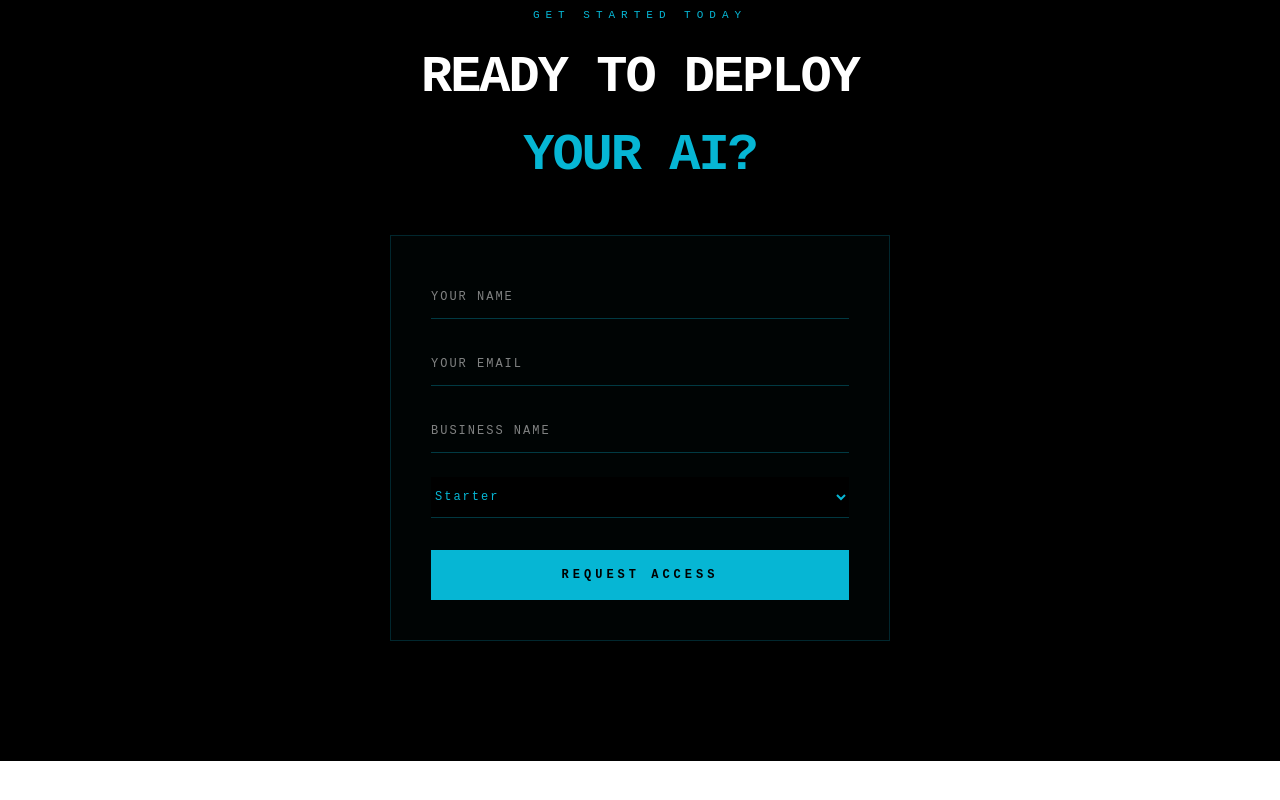
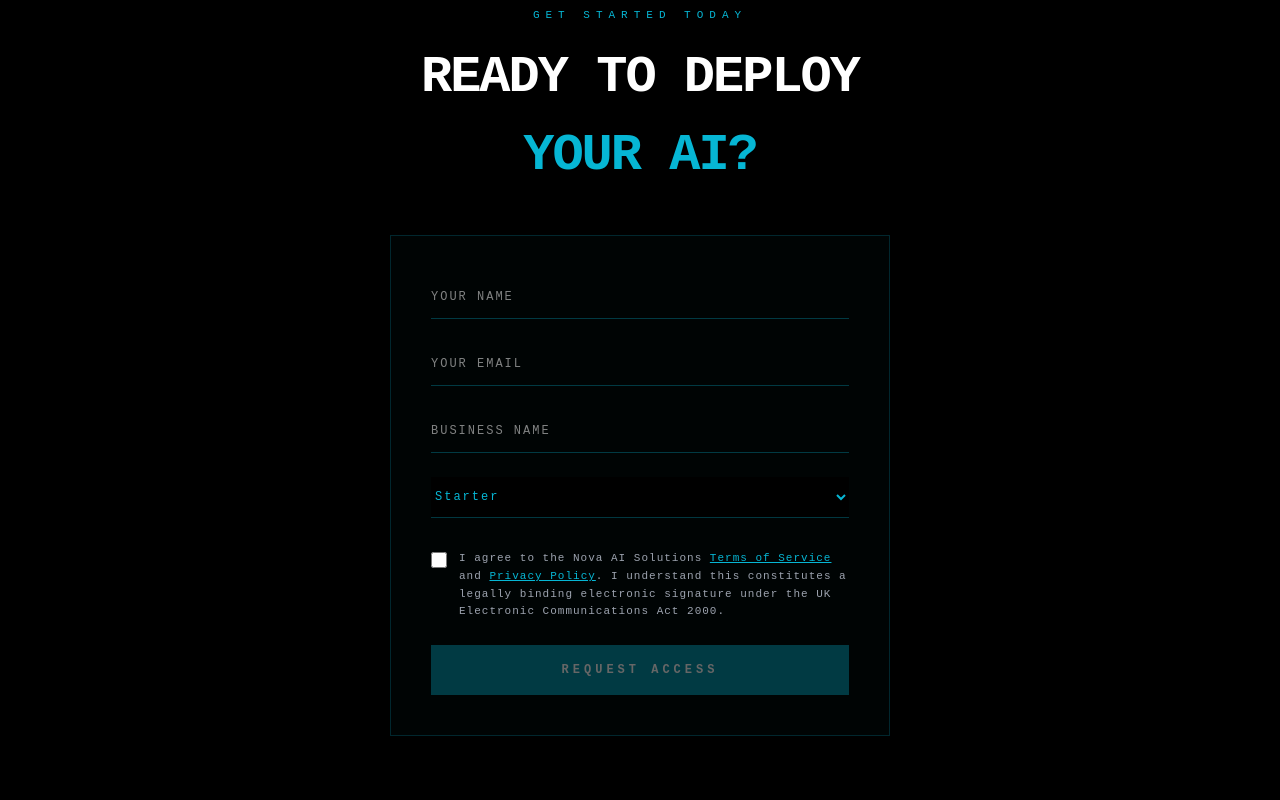
Before and after one commit to davehancock1999-lgtm/nova-ai-solutions, a Next.js app: page / in a window 1280 px wide. Shown: the part 2620-3420 px from the top of the page. Before the commit the page ends 3381 px from the top, so only its background shows below. Built offline with nearby package versions, Linux system fonts and the light colour scheme.

Commit message:
Add terms agreement and digital signature

```diff
--- a/app/LeadCapture.tsx
+++ b/app/LeadCapture.tsx
@@ -6,10 +6,15 @@ export default function LeadCapture() {
   const [email, setEmail] = useState('');
   const [business, setBusiness] = useState('');
   const [plan, setPlan] = useState('Starter');
+  const [agreed, setAgreed] = useState(false);
   const [status, setStatus] = useState('idle');
   const [errorMsg, setErrorMsg] = useState('');
 
   const submit = async () => {
+    if (!agreed) {
+      setErrorMsg('You must agree to the Terms of Service to continue.');
+      return;
+    }
     setStatus('sending');
     setErrorMsg('');
     try {
@@ -18,6 +23,8 @@ export default function LeadCapture() {
         email: String(email).trim(),
         business: String(business).trim(),
         plan: String(plan).trim(),
+        agreedToTerms: true,
+        agreedAt: new Date().toISOString(),
       });
       const res = await fetch('/api/lead', {
         method: 'POST',
@@ -89,14 +96,33 @@ export default function LeadCapture() {
             <option>Pro</option>
             <option>Agency</option>
           </select>
+
+          <div style={{ display: "flex", alignItems: "flex-start", gap: "12px", marginBottom: "24px" }}>
+            <input
+              type="checkbox"
+              id="terms"
+              checked={agreed}
+              onChange={e => setAgreed(e.target.checked)}
+              style={{ marginTop: "2px", accentColor: "#06b6d4", cursor: "pointer", width: "16px", height: "16px", flexShrink: 0 }}
+            />
+            <label htmlFor="terms" style={{ color: "#9ca3af", fontSize: "11px", letterSpacing: "1px", lineHeight: "1.6", cursor: "pointer" }}>
+              I agree to the Nova AI Solutions{" "}
+              <span style={{ color: "#06b6d4", textDecoration: "underline", cursor: "pointer" }}>Terms of Service</span>
+              {" "}and{" "}
+              <span style={{ color: "#06b6d4", textDecoration: "underline", cursor: "pointer" }}>Privacy Policy</span>
+              . I understand this constitutes a legally binding electronic signature under the UK Electronic Communications Act 2000.
+            </label>
+          </div>
+
           <button
             type="button"
             onClick={submit}
             disabled={status === 'sending'}
-            style={{ width: "100%", padding: "16px", background: "#06b6d4", border: "none", color: "#000", fontSize: "12px", fontWeight: "900", letterSpacing: "4px", cursor: "pointer", fontFamily: "'Courier New', monospace" }}
+            style={{ width: "100%", padding: "16px", background: agreed ? "#06b6d4" : "rgba(6,182,212,0.3)", border: "none", color: agreed ? "#000" : "#666", fontSize: "12px", fontWeight: "900", letterSpacing: "4px", cursor: agreed ? "pointer" : "not-allowed", fontFamily: "'Courier New', monospace", transition: "all 0.2s ease" }}
           >
             {status === 'sending' ? 'SENDING...' : 'REQUEST ACCESS'}
           </button>
+
           {status === 'error' && (
             <p style={{ color: "red", fontSize: "11px", marginTop: "10px", textAlign: "center" }}>{errorMsg}</p>
           )}
--- a/app/api/lead/route.ts
+++ b/app/api/lead/route.ts
@@ -4,9 +4,9 @@ const resend = new Resend(process.env.RESEND_API_KEY);
 
 export async function POST(req: Request) {
   try {
-    const { name, email, business, plan } = await req.json();
+    const { name, email, business, plan, agreedToTerms, agreedAt } = await req.json();
 
-    const result = await resend.emails.send({
+    await resend.emails.send({
       from: 'onboarding@resend.dev',
       to: 'dhancock268@gmail.com',
       subject: `New Lead: ${name} - ${plan} plan`,
@@ -16,10 +16,13 @@ export async function POST(req: Request) {
         <p><strong>Email:</strong> ${email}</p>
         <p><strong>Business:</strong> ${business}</p>
         <p><strong>Plan:</strong> ${plan}</p>
+        <hr/>
+        <p><strong>Agreed to Terms:</strong> ${agreedToTerms ? 'YES' : 'NO'}</p>
+        <p><strong>Agreement Timestamp:</strong> ${agreedAt}</p>
+        <p style="color:#666;font-size:12px;">This constitutes a legally binding electronic signature under the UK Electronic Communications Act 2000.</p>
       `,
     });
 
-    console.log('Resend result:', JSON.stringify(result));
     return Response.json({ success: true });
   } catch (error) {
     console.error('Resend error:', String(error));
```
